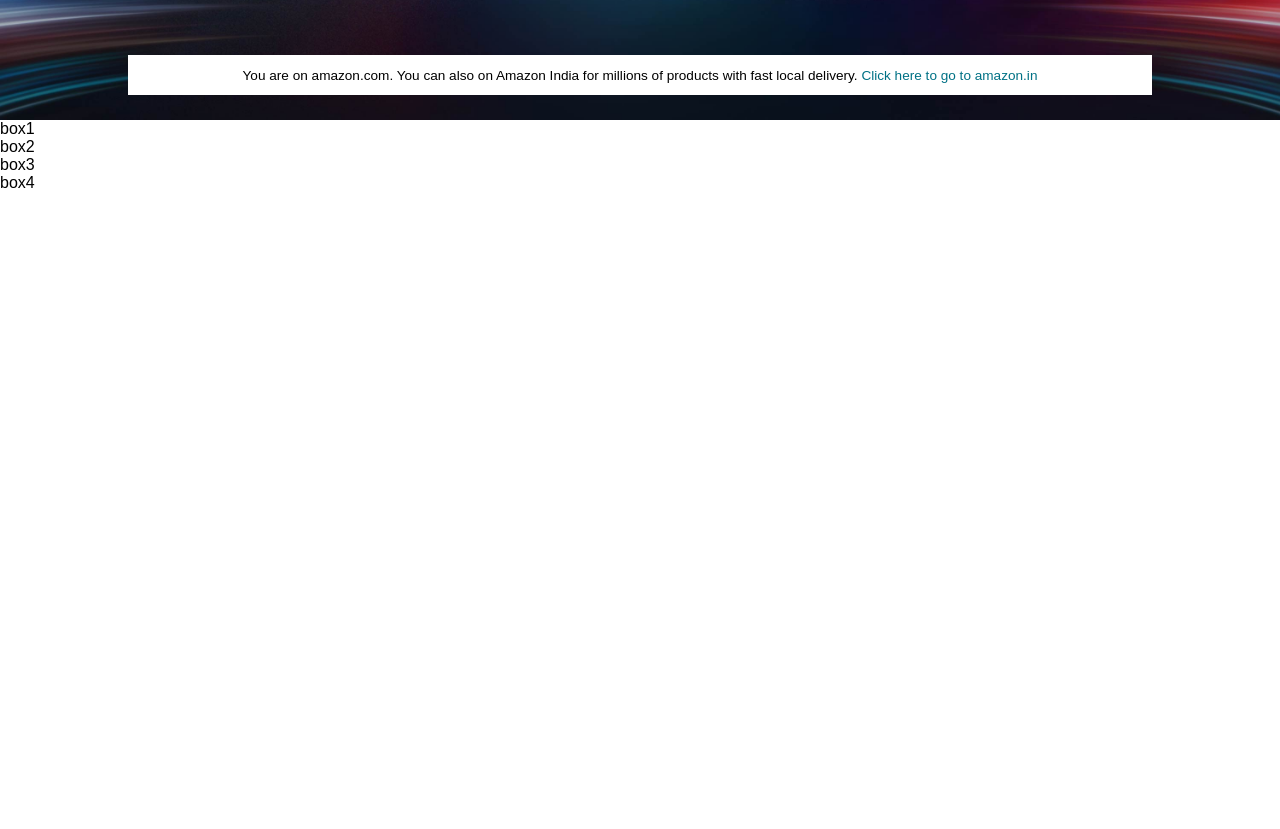
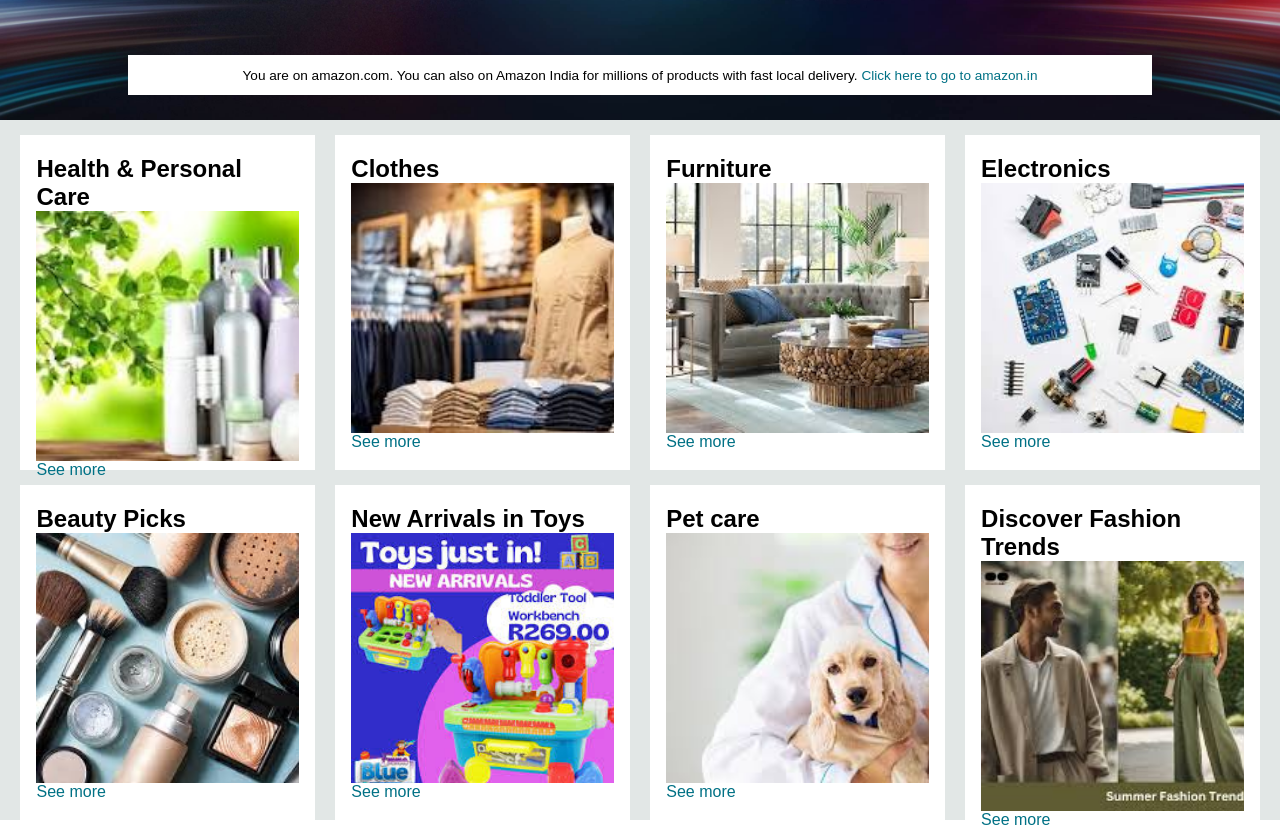
Before and after one commit to Nabrajmadai44/Amazon-clone, a plain HTML site: page index.html in a window 1280 px wide. Shown: the part 280-1109 px from the top of the page. Before the commit the page ends 800 px from the top, so only its background shows below. Drawn offline with Linux system fonts and the light colour scheme.

Commit message:
shop section

```diff
--- a/index.html
+++ b/index.html
@@ -75,11 +75,65 @@
        </div>
     </div>
 
-    <div>
-        <div class="box1">box1</div>
-        <div class="box2">box2</div>
-        <div class="box3">box3</div>
-        <div class="box4">box4</div>
+    <div class="shop-section">
+        <div class="box">
+            <div class="box-content">
+                <h2>Health & Personal Care</h2>
+                <div class="box-img" style="background-image: url(Images/box1image.jpeg);"></div>
+                <p>See more</p>
+            </div>
+        </div>
+        <div class="box">
+            <div class="box-content">
+                <h2>Clothes</h2>
+                <div class="box-img" style="background-image: url(Images/box2image.jpeg);"></div>
+                <p>See more</p>
+            </div>
+        </div>
+        <div class="box">
+            <div class="box-content">
+                <h2>Furniture</h2>
+                <div class="box-img" style="background-image: url(Images/box3image.jpeg);"></div>
+                <p>See more</p>
+            </div>
+        </div>
+        <div class="box">
+            <div class="box-content">
+                <h2>Electronics</h2>
+                <div class="box-img" style="background-image: url(Images/box4image.jpeg);"></div>
+                <p>See more</p>
+            </div>
+        </div>
+
+        <div class="box">
+            <div class="box-content">
+                <h2>Beauty Picks</h2>
+                <div class="box-img" style="background-image: url(Images/box5image.jpeg);"></div>
+                <p>See more</p>
+            </div>
+        </div>
+        <div class="box">
+            <div class="box-content">
+                <h2>New Arrivals in Toys</h2>
+                <div class="box-img" style="background-image: url(Images/box6image.jpeg);"></div>
+                <p>See more</p>
+            </div>
+        </div>
+        <div class="box">
+            <div class="box-content">
+                <h2>Pet care</h2>
+                <div class="box-img" style="background-image: url(Images/box7image.jpeg);"></div>
+                <p>See more</p>
+            </div>
+        </div>
+        <div class="box">
+            <div class="box-content">
+                <h2>Discover Fashion Trends</h2>
+                <div class="box-img" style="background-image: url(Images/box8image.jpeg);"></div>
+                <p>See more</p>
+            </div>
+        </div>
+
     </div>
 </body>
 </html>
--- a/style.css
+++ b/style.css
@@ -164,3 +164,34 @@ span {
     color: #007185;
     font-size: 0.85;
 }
+
+/* shop section */
+.shop-section {
+    display: flex;
+    flex-wrap: wrap;
+    justify-content: space-evenly;
+    background-color: #e2e7e6;
+}
+.box {
+    /* border: 2px solid black; */
+    height: 300px;
+    width: 23%;
+    background-color: white;
+    padding: 20px 0px 15px;
+    margin-top: 15px;
+}
+
+.box-img {
+    height: 250px;
+    background-size: cover;
+
+}
+
+.box-content {
+    margin-left: 1rem;
+    margin-right: 1rem;
+}
+
+.box-content p {
+    color: #007185;
+}
```
Also changed, not shown: Images/box1image.jpeg (added), Images/box2image.jpeg (added), Images/box3image.jpeg (added), Images/box4image.jpeg (added), Images/box5image.jpeg (added), Images/box6image.jpeg (added), Images/box7image.jpeg (added), Images/box8image.jpeg (added).
